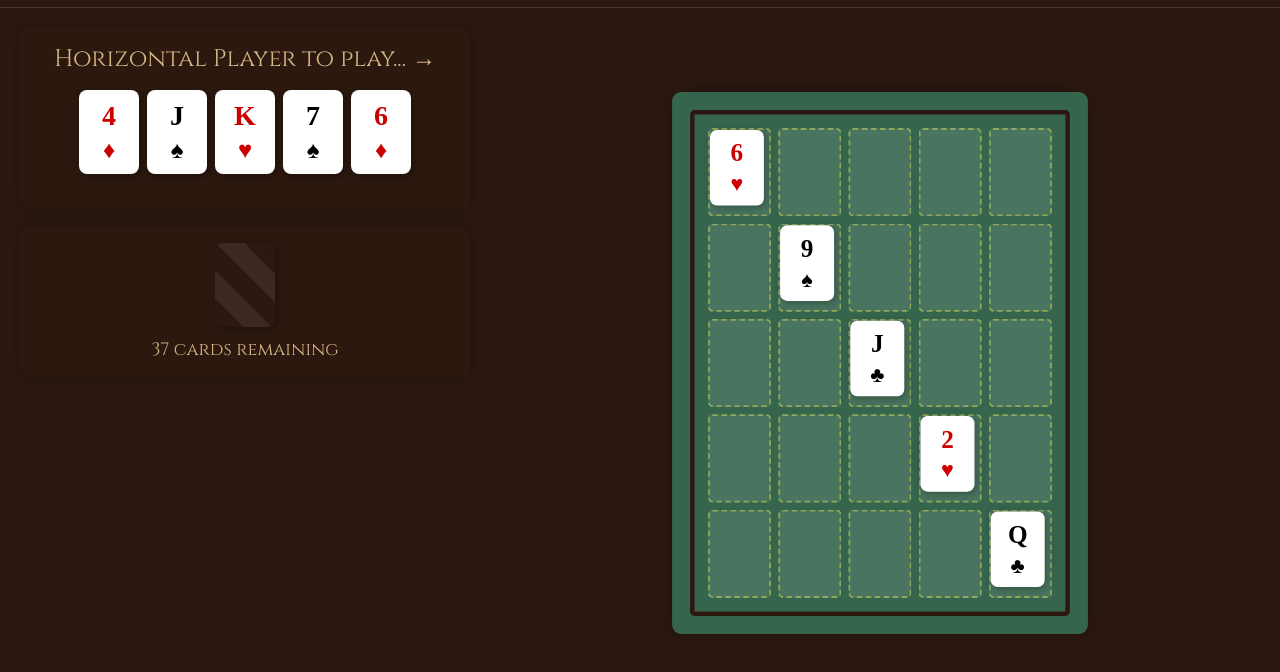
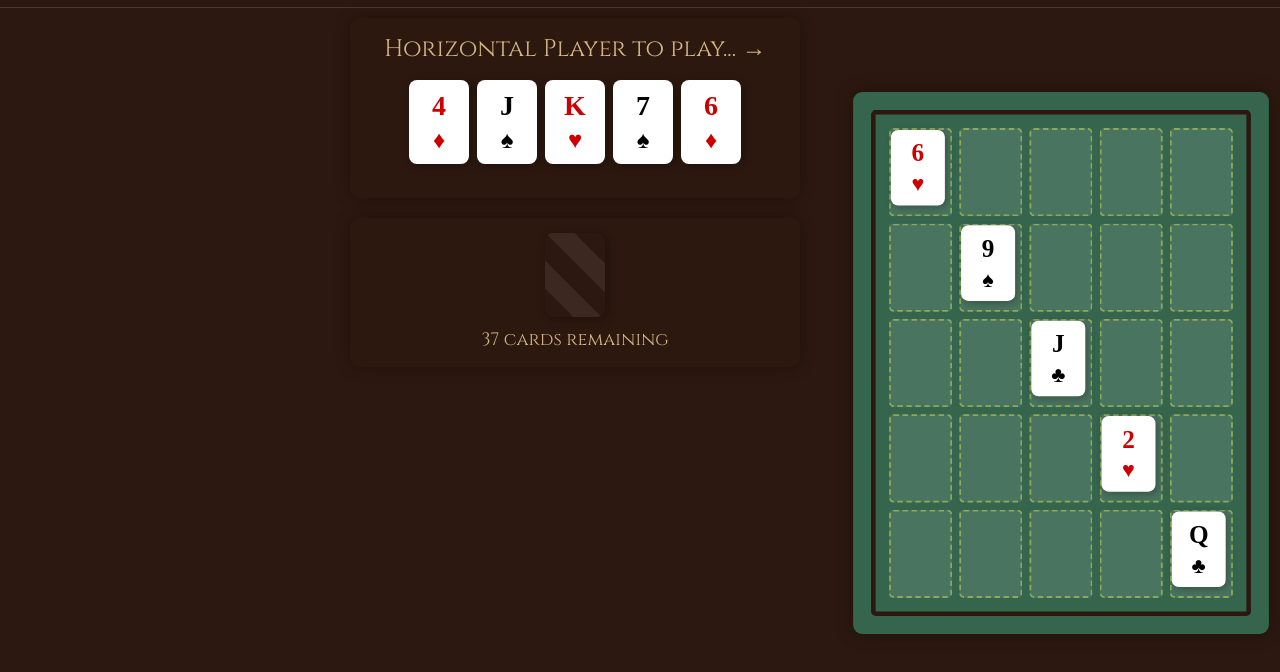
Before and after one commit to berrydan3000/oedipus-card-game, a plain HTML site: page index.html in a window 1280 px wide. Shown: the part 82-754 px from the top of the page. Drawn offline with Linux system fonts and the light colour scheme.

Commit message:
Add mobile scaling adjustments

```diff
--- a/index.html
+++ b/index.html
@@ -2,6 +2,7 @@
 <html>
 <head>
     <meta charset="UTF-8">
+    <meta name="viewport" content="width=device-width, initial-scale=1.0, maximum-scale=1.0">
     <title>Oedipus - The Card Game</title>
     <style>
         @import url('https://fonts.googleapis.com/css2?family=Cinzel:wght@400;700&display=swap');
@@ -49,12 +50,21 @@
         .game-container {
             flex: 1;
             display: flex;
-            padding: 20px;
+            padding: 10px;
             gap: 30px;
-            max-width: 1400px;
+            max-width: 100%;
             margin: 0 auto;
             width: 100%;
             box-sizing: border-box;
+            transform: scale(0.8);
+            transform-origin: top center;
+        }
+
+        @media (min-width: 768px) {
+            .game-container {
+                max-width: 600px;
+                transform: none;
+            }
         }
 
         .left-column {
```
